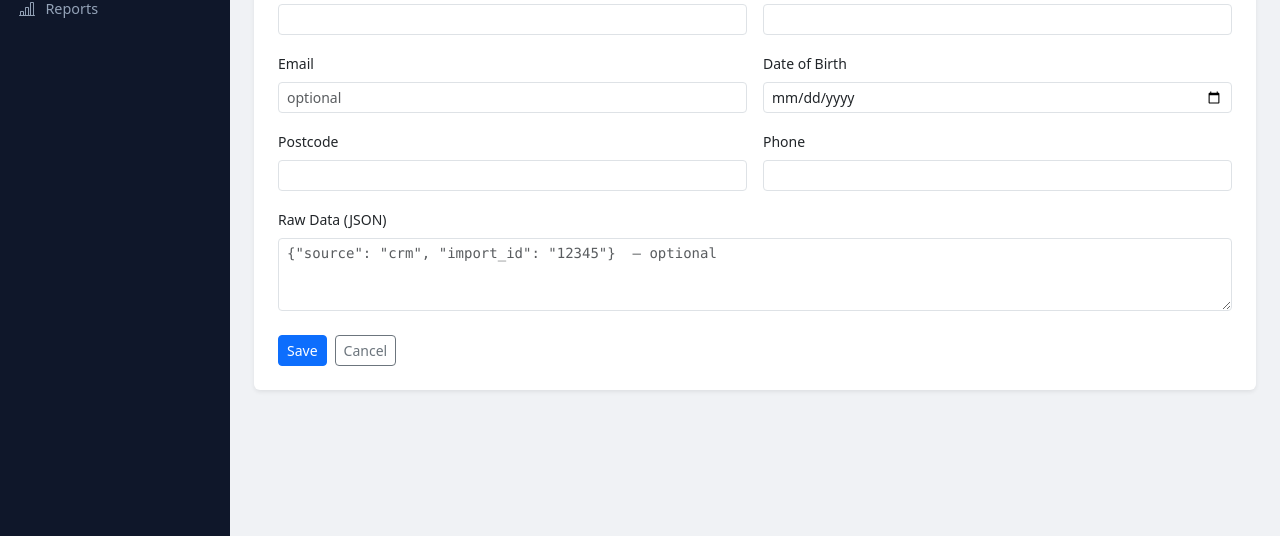
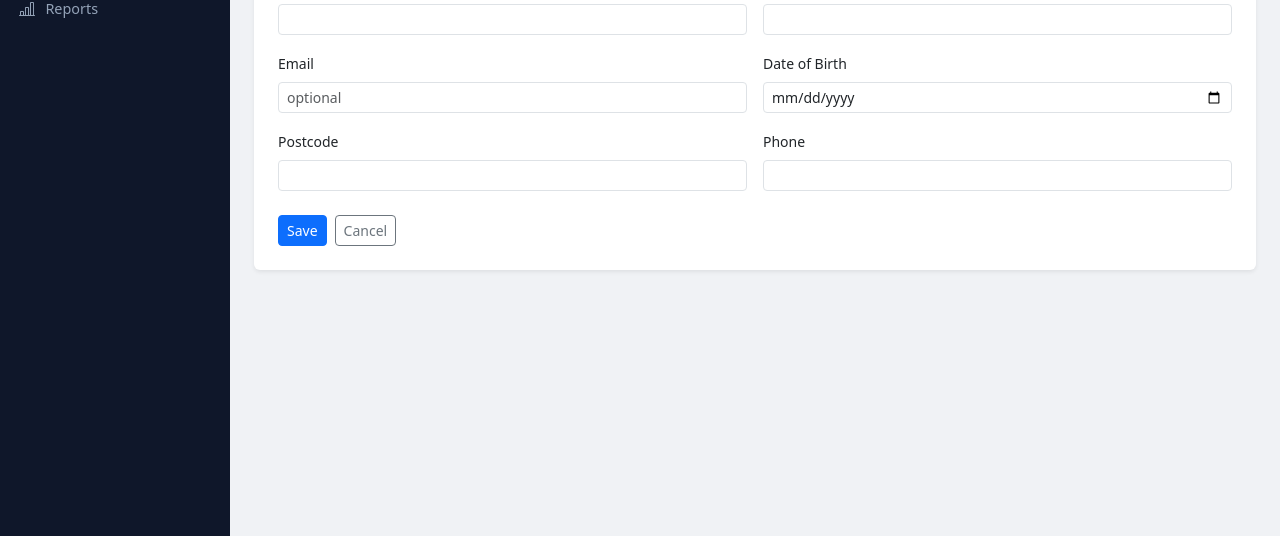
Before and after one commit to Will-Dance-Prosser/roadsideassist-web-app, a Flask app: page /source-records/new in a window 1280 px wide. Shown: the part 264-800 px from the top of the page. Run offline with Flask 3, Linux system fonts and the light colour scheme; the visitor is signed in with stand-in values (Sample User, id 1); data that the repository does not hold is empty.

Commit message:
feat: hide Raw Data JSON field from source record UI

```diff
--- a/app/templates/source_records/detail.html
+++ b/app/templates/source_records/detail.html
@@ -69,11 +69,6 @@
         {% if record.is_archived %}
         <dt class="col-sm-3 fw-medium text-muted">Archived</dt>
         <dd class="col-sm-9 mb-3">{{ record.archived_at.strftime('%d %b %Y %H:%M') if record.archived_at else '—' }}</dd>
-        {% endif %}
-
-        {% if record.raw_data %}
-        <dt class="col-sm-3 fw-medium text-muted">Raw Data</dt>
-        <dd class="col-sm-9 mb-0"><code class="small">{{ record.raw_data }}</code></dd>
         {% endif %}
 
       </dl>
--- a/app/templates/source_records/form.html
+++ b/app/templates/source_records/form.html
@@ -84,13 +84,7 @@
             {% endfor %}
           </div>
 
-          <div class="col-12">
-            <label class="form-label small fw-medium" for="raw_data">Raw Data (JSON)</label>
-            {{ form.raw_data(class="form-control form-control-sm font-monospace" + (" is-invalid" if form.raw_data.errors else ""), id="raw_data", rows=3, placeholder='{"source": "crm", "import_id": "12345"}  — optional') }}
-            {% for error in form.raw_data.errors %}
-              <div class="invalid-feedback">{{ error }}</div>
-            {% endfor %}
-          </div>
+
 
         </div>
 
```
